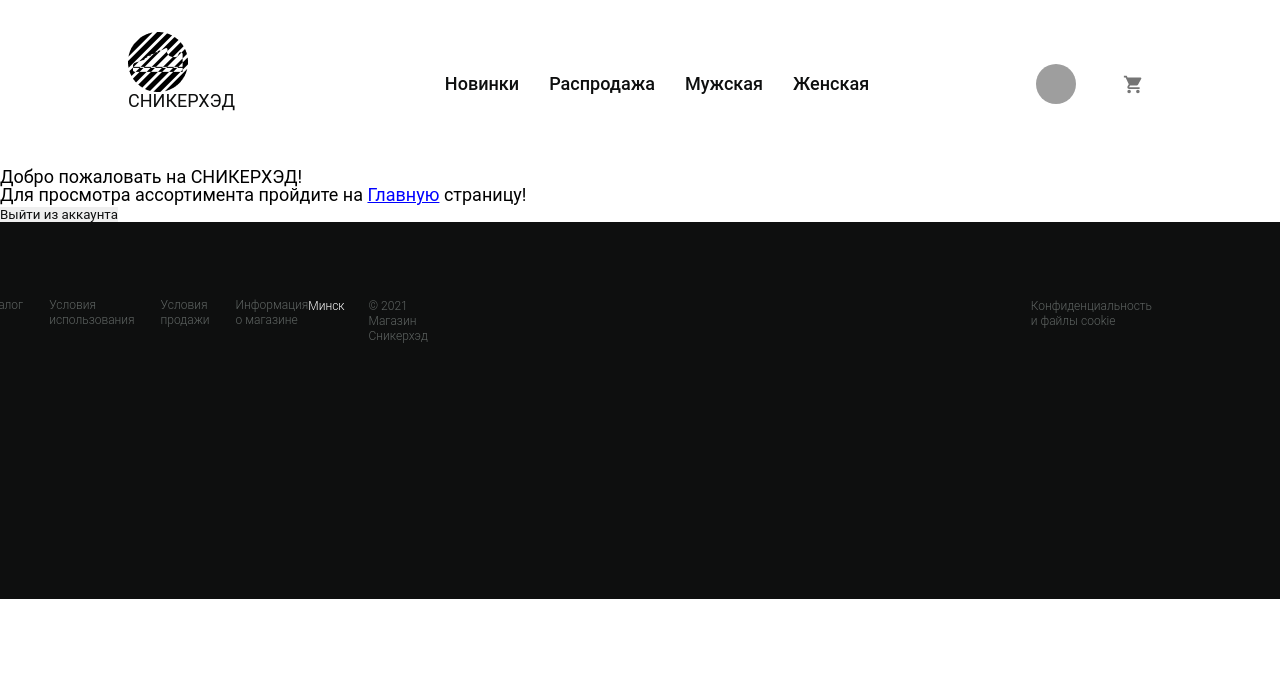
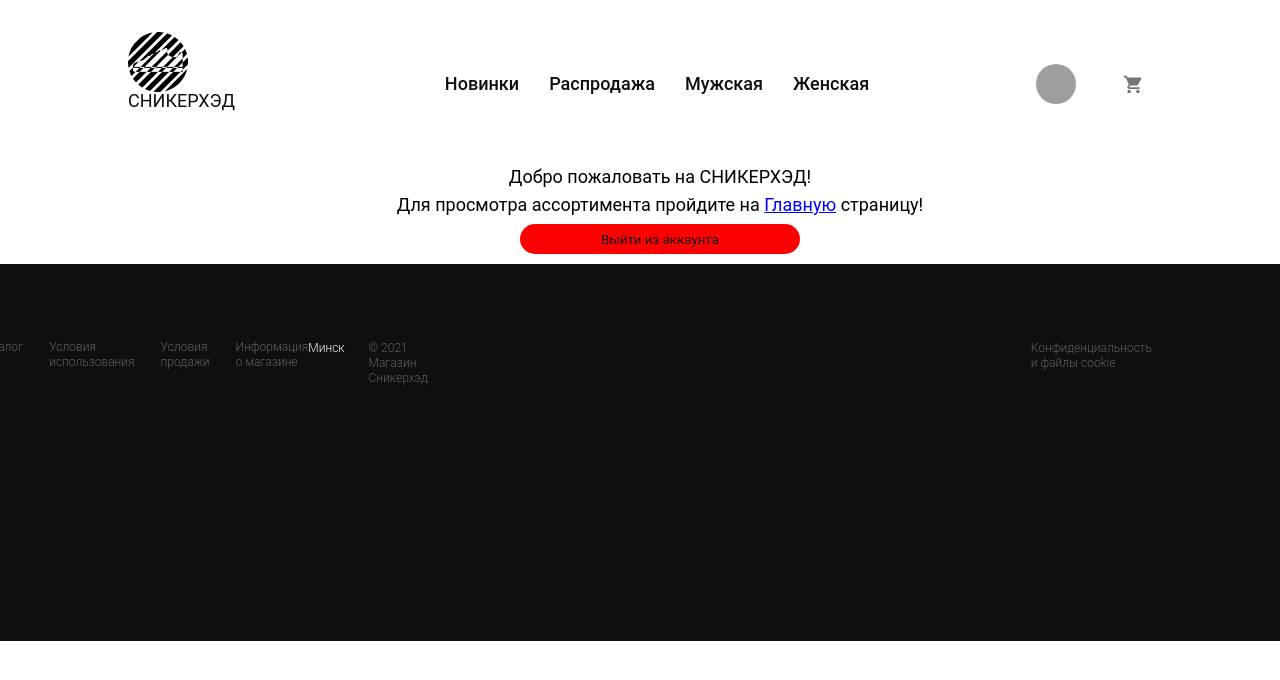
Before and after one commit to Petrikens/sneakerhead, a React (Create React App) app: page /client in a window 1280 px wide. Shown: the top 680 px of the page. Built offline with nearby package versions, Linux system fonts and the light colour scheme; grey boxes are pictures that could not be loaded.

Commit message:
change client page

```diff
--- a/src/components/ClientPage/ClientPage.css
+++ b/src/components/ClientPage/ClientPage.css
@@ -1,11 +1,25 @@
 .clientPageContainer{
    width: 1320px;
    margin: 0 auto;
+   display: flex;
+   flex-direction: column;
+   align-items: center;
 }
-
-
 
 .clientLink{
   color: blue;
   text-decoration: underline;
 }
+
+p{
+  margin-bottom: 10px;
+}
+
+.logOutButton{
+  margin-bottom: 10px;
+  width: 280px;
+  height: 30px;
+  background-color: red;
+  border-radius: 20px;
+  cursor:pointer;
+}
--- a/src/components/ClientPage/ClientPage.jsx
+++ b/src/components/ClientPage/ClientPage.jsx
@@ -14,6 +14,7 @@ export default function ClientPage() {
          <p>{userName} Добро пожаловать на СНИКЕРХЭД!</p>
          <p>Для просмотра ассортимента пройдите на <Link className="clientLink" to="/">Главную</Link> страницу!</p>
          <button
+            className="logOutButton"
             onClick={() => dispatch(removeUser())}
          ><Link to="/">Выйти из аккаунта {userName}</Link></button>
       </div>
--- a/src/components/PurchasePage/PurchasePage.css
+++ b/src/components/PurchasePage/PurchasePage.css
@@ -1,6 +1,9 @@
 .PurchasePageContainer{
    width: 1320px;
    margin: 0 auto;
+   display: flex;
+   flex-direction: column;
+   align-items: center;
 }
 
 
@@ -8,3 +11,7 @@
   color: blue;
   text-decoration: underline;
 }
+
+h1{
+  margin-bottom: 10px;
+}
```
